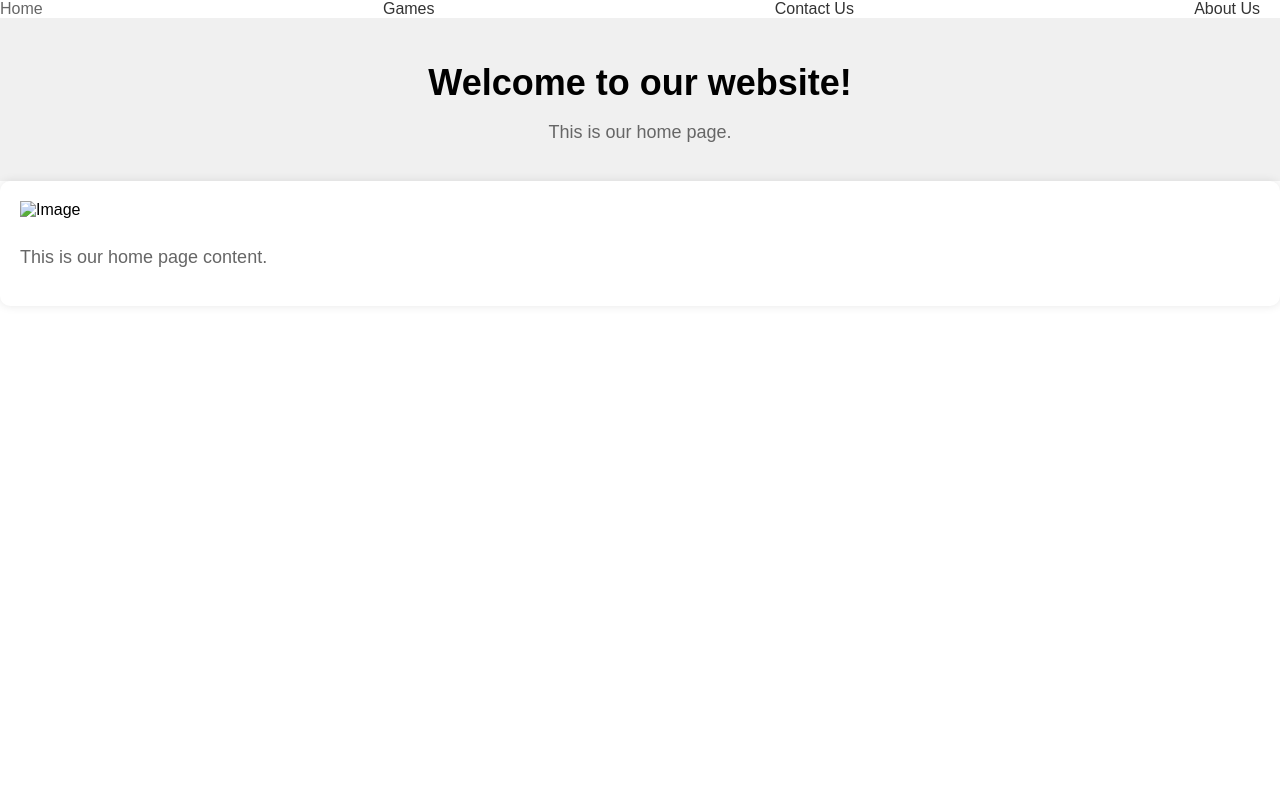
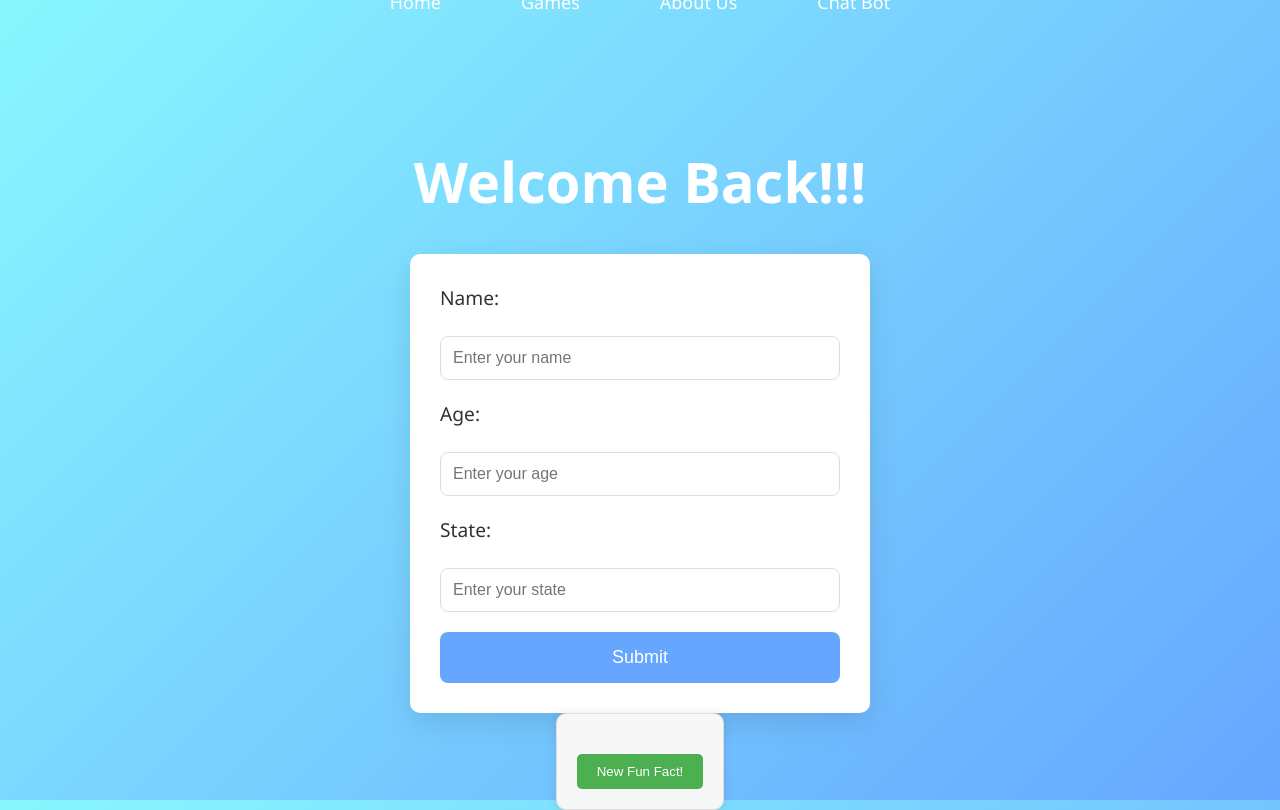
Before and after one commit to zruv/sih, a plain HTML site: page index.html in a window 1280 px wide. Drawn offline with Linux system fonts and the light colour scheme.

Commit message:
Update index.html

```diff
--- a/index.html
+++ b/index.html
@@ -1,38 +1,237 @@
-<!-- This is the home page of our website -->
 <!DOCTYPE html>
-<html>
+<html lang="en">
 <head>
-  <!-- Link to our stylesheet -->
-  <link rel="stylesheet" type="text/css" href="style.css">
-  <title>Home Page</title>
+    <meta charset="UTF-8">
+    <meta name="viewport" content="width=device-width, initial-scale=1.0">
+    <title>Gamified Civic Literacy</title>
+    <link rel="stylesheet" href="styles.css"> <!-- Link to external CSS file -->
+    <style>
+        /* General body styles */
+        body {
+            font-family: 'Segoe UI', Tahoma, Geneva, Verdana, sans-serif;
+            background: linear-gradient(135deg, #89f7fe 0%, #66a6ff 100%);
+            color: #333;
+            margin: 0;
+            padding: 0;
+            display: flex;
+            flex-direction: column;
+            align-items: center;
+            justify-content: center;
+            height: 100vh;
+            text-align: center;
+            overflow-x: hidden;
+        }
+
+        /* Smooth fade-in animation */
+        body, h1, nav, form {
+            animation: fadeIn 1s ease-in-out;
+        }
+
+        header {
+            background-color: transparent;
+            padding: 15px 0;
+        }
+
+        nav ul {
+            list-style: none;
+            padding: 0;
+            margin: 0;
+            display: flex;
+            justify-content: center;
+        }
+
+        nav ul li {
+            margin: 0 20px;
+        }
+
+        nav ul li a {
+            color: #fff;
+            text-decoration: none;
+            font-size: 18px;
+            padding: 10px 20px;
+            border-radius: 20px;
+            transition: background-color 0.3s, transform 0.3s;
+        }
+
+        nav ul li a:hover {
+            background-color: rgba(255, 255, 255, 0.3);
+            transform: translateY(-3px);
+        }
+
+        h1 {
+            font-size: 3.5em;
+            font-weight: bold;
+            color: #fff;
+            margin-bottom: 20px;
+        }
+
+        /* Modern form styling */
+        form {
+            background-color: #fff;
+            border-radius: 10px;
+            padding: 30px;
+            width: 100%;
+            max-width: 400px;
+            box-shadow: 0 10px 30px rgba(0, 0, 0, 0.1);
+            display: flex;
+            flex-direction: column;
+            gap: 20px;
+        }
+
+        form label {
+            font-size: 1.2em;
+            margin-bottom: 5px;
+            color: #333;
+            text-align: left;
+        }
+
+        form input {
+            padding: 12px;
+            font-size: 1em;
+            border: 1px solid #ddd;
+            border-radius: 8px;
+            outline: none;
+            transition: border-color 0.3s;
+        }
+
+        form input:focus {
+            border-color: #66a6ff;
+        }
+
+        form button {
+            background-color: #66a6ff;
+            color: white;
+            padding: 15px;
+            border: none;
+            border-radius: 8px;
+            font-size: 18px;
+            cursor: pointer;
+            transition: background-color 0.3s, transform 0.3s;
+        }
+
+        form button:hover {
+            background-color: #89f7fe;
+            transform: translateY(-3px);
+        }
+
+        /* Footer stays at the bottom */
+        footer {
+            background-color: transparent;
+            color: #fff;
+            padding: 10px 0;
+            position: fixed;
+            bottom: 0;
+            width: 100%;
+            text-align: center;
+        }
+
+        footer p {
+            margin: 0;
+            font-size: 0.9em;
+        }
+
+        /* Animation keyframes */
+        @keyframes fadeIn {
+            from {
+                opacity: 0;
+                transform: translateY(20px);
+            }
+            to {
+                opacity: 1;
+                transform: translateY(0);
+            }
+        }
+    </style>
 </head>
 <body>
-  <!-- Navigation bar -->
+    <!-- Navigation Bar Section -->
     <nav>
         <ul>
-      <!-- Link to home page -->
-      <li><a href="index.html" target="_blank">Home</a></li>
-      <!-- Link to games page -->
-      <li><a href="games.html" target="_blank">Games</a></li>
-      <!-- Link to contact us page -->
-      <li><a href="contact.html" target="_blank">Contact Us</a></li>
-      <!-- Link to about us page -->
-      <li><a href="about.html" target="_blank">About Us</a></li>
+            <li><a href="#home">Home</a></li> <!-- Home Button -->
+            <li><a href="games.html">Games</a></li> <!-- Games Button -->
+            <li><a href="about-us.html">About Us</a></li> <!-- About Us Button -->
+            <li><a href="chatbot.html">Chat Bot</a></li>
         </ul>
     </nav>
-  <!-- Animated header -->
+
+    <!-- Heading Section -->
     <header>
-    <!-- Animated heading -->
-    <h1>Welcome to our website!</h1>
-    <!-- Animated paragraph -->
-    <p>This is our home page.</p>
+        <h1>           <br>Welcome Back!!!</h1> <!-- Main heading of the page -->
     </header>
-  <!-- Animated section -->
-  <section>
-    <!-- Animated image -->
-    <img src="image.jpg" alt="Image">
-    <!-- Animated paragraph -->
-    <p>This is our home page content.</p>
-  </section>
+
+    <!-- Form Section -->
+    <form action="games.html" method="GET">
+        <!-- Name input field -->
+        <label for="name">Name:</label>
+        <input type="text" id="name" name="name" placeholder="Enter your name" required>
+
+        <!-- Age input field -->
+        <label for="age">Age:</label>
+        <input type="number" id="age" name="age" placeholder="Enter your age" required>
+
+        <!-- State input field -->
+        <label for="state">State:</label>
+        <input type="text" id="state" name="state" placeholder="Enter your state" required>
+
+        <!-- Submit button that redirects to game selection page -->
+        <button type="submit">Submit</button>
+    </form>
+<head>
+  <style>
+    .funfact-box {
+      background-color: #f7f7f7;
+      padding: 20px;
+      border: 1px solid #ddd;
+      border-radius: 10px;
+      box-shadow: 0 0 10px rgba(0, 0, 0, 0.1);
+    }
+
+    .funfact-box p {
+      font-size: 18px;
+      margin-bottom: 20px;
+    }
+
+    .funfact-box button {
+      background-color: #4CAF50;
+      color: #fff;
+      padding: 10px 20px;
+      border: none;
+      border-radius: 5px;
+      cursor: pointer;
+    }
+
+    .funfact-box button:hover {
+      background-color: #3e8e41;
+    }
+  </style>
+</head>
+<body>
+  <div class="funfact-box">
+    <p id="funfact-text"></p>
+    <button id="new-funfact-btn">New Fun Fact!</button>
+  </div>
+
+  <script>
+    const funfactBox = document.querySelector('.funfact-box');
+    const funfactText = document.querySelector('#funfact-text');
+    const newFunfactBtn = document.querySelector('#new-funfact-btn');
+
+    newFunfactBtn.addEventListener('click', getNewFunfact);
+
+    function getNewFunfact() {
+      const funfact = getRandomFunfact();
+      funfactText.textContent = funfact;
+    }
+
+    function getRandomFunfact() {
+      const funfacts = [
+        'The shortest war in history was between Britain and Zanzibar on August 27, 1896, and lasted only 38 minutes.',
+        'The longest word in the English language, according to the Oxford English Dictionary, is pneumonoultramicroscopicsilicovolcanoconiosis, a lung disease caused by inhaling very fine particles of silica.',
+        'Butterflies taste with their feet.',
+      ];
+      return funfacts[Math.floor(Math.random() * funfacts.length)];
+    }
+  </script>
+</body>
 </body>
 </html>
```
Lines whose indentation alone changed are shown as unchanged.
